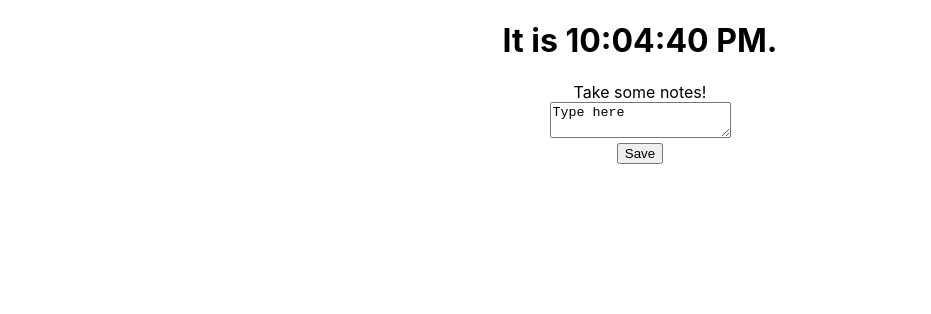
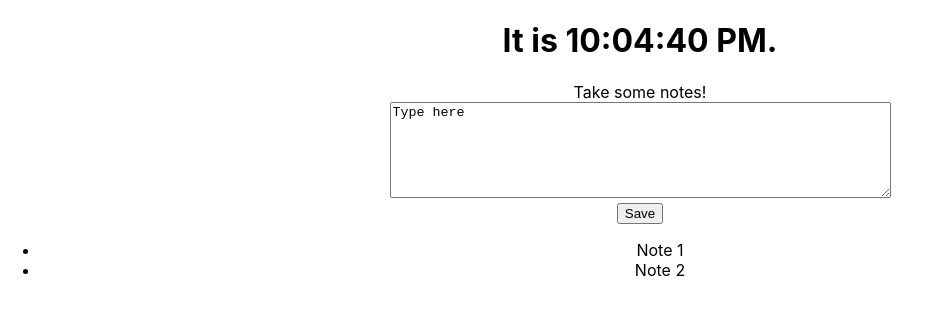
Before and after one commit to TheRedLancer/DMEncounterPlanner, a React (Create React App) app in the folder dm-toolkit/: page / in a window 1280 px wide. Shown: the top 314 px of the page, without its empty margins (0-931 px from the left). Built offline with nearby package versions, Linux system fonts and the light colour scheme.

Commit message:
text box content adds to list

```diff
--- a/dm-toolkit/src/App.js
+++ b/dm-toolkit/src/App.js
@@ -1,13 +1,13 @@
 import React from 'react';
 import './App.css';
-import Clock from './Clock';
-import TextBox from './TextBox';
+import Clock from './Clock.js';
+import SubmitBox from './SubmitBox';
 
 function App() {
 	return (
 		<div className="App">
 			<Clock />
-			<TextBox />
+			<SubmitBox />
 		</div>
 	);
 }
--- /dev/null
+++ b/dm-toolkit/src/SubmitBox.js
@@ -0,0 +1,52 @@
+import React, { Component } from 'react';
+
+export default class SubmitBox extends Component {
+	constructor(props) {
+		super(props);
+		this.state = { value: 'Type here' };
+
+		this.handleChange = this.handleChange.bind(this);
+		this.handleSubmit = this.handleSubmit.bind(this);
+		this.handleFocus = this.handleFocus.bind(this);
+		this.noteList = [ 'Note 1', 'Note 2' ];
+	}
+
+	handleChange(event) {
+		this.setState({ value: event.target.value });
+	}
+
+	handleSubmit(event) {
+		this.noteList.push(this.state.value);
+		this.forceUpdate();
+		event.preventDefault();
+	}
+
+	handleFocus() {
+		if (this.state.value === 'Type here') {
+			this.setState({ value: '' });
+		}
+	}
+
+	render() {
+		return (
+			<div>
+				<form onSubmit={this.handleSubmit} onFocus={this.handleFocus}>
+					<label>
+						<p1>Take some notes!</p1>
+						<br />
+						<textarea
+							type="text"
+							value={this.state.value}
+							onChange={this.handleChange}
+							rows="6"
+							cols="60"
+						/>
+						<br />
+					</label>
+					<input type="submit" value="Save" />
+				</form>
+				<ul>{this.noteList.map((n) => <li key={n.id}>{n}</li>)}</ul>
+			</div>
+		);
+	}
+}
--- a/dm-toolkit/src/TextBox.js
+++ /dev/null
@@ -1,36 +0,0 @@
-import React, { Component } from 'react';
-
-export default class TextBox extends Component {
-	constructor(props) {
-		super(props);
-		this.state = { value: 'Type here' };
-
-		this.handleChange = this.handleChange.bind(this);
-		this.handleSubmit = this.handleSubmit.bind(this);
-	}
-
-	handleChange(event) {
-		this.setState({ value: event.target.value });
-	}
-
-	handleSubmit(event) {
-		alert('Tried to save note: ' + this.state.value);
-		event.preventDefault();
-	}
-
-	render() {
-		return (
-			<div>
-				<form onSubmit={this.handleSubmit}>
-					<label>
-						<p1>Take some notes!</p1>
-						<br />
-						<textarea type="text" value={this.state.value} onChange={this.handleChange} />
-						<br />
-					</label>
-					<input type="submit" value="Save" />
-				</form>
-			</div>
-		);
-	}
-}
```
Also changed, not shown: dm-toolkit/src/index.css (+6 -8 lines), 1 other file (tests, documents, lock files or other folders).
